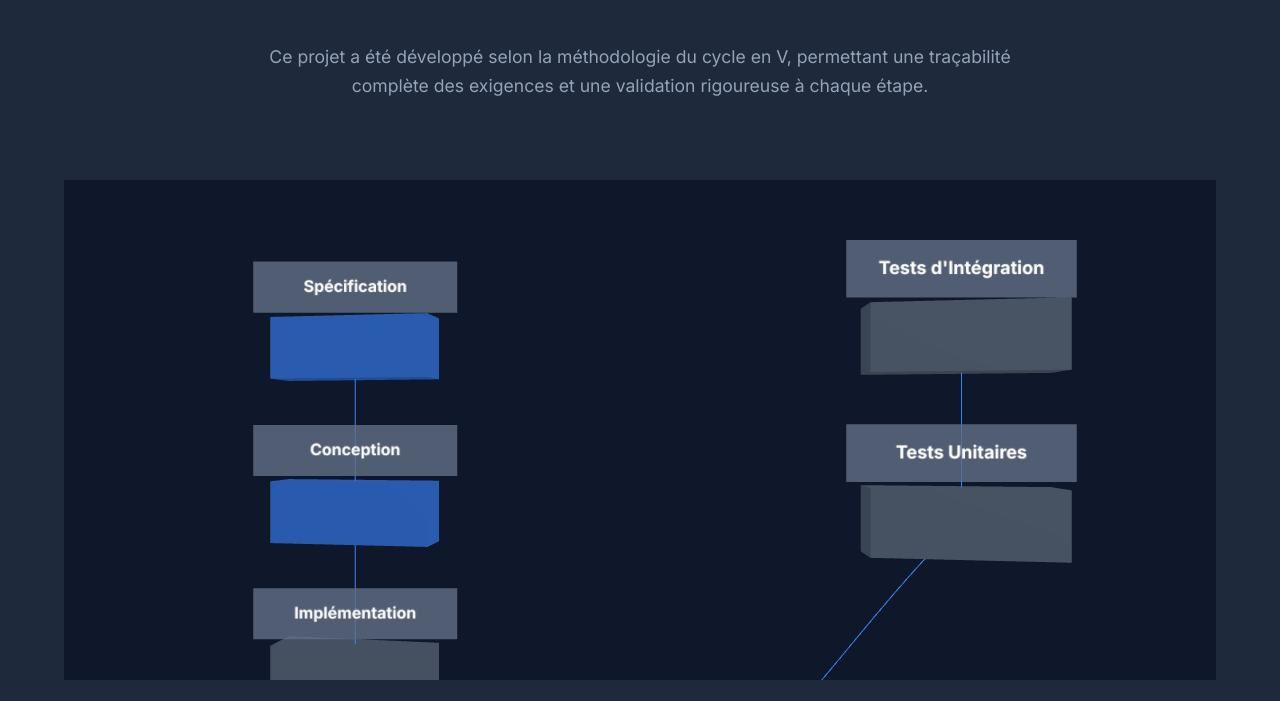
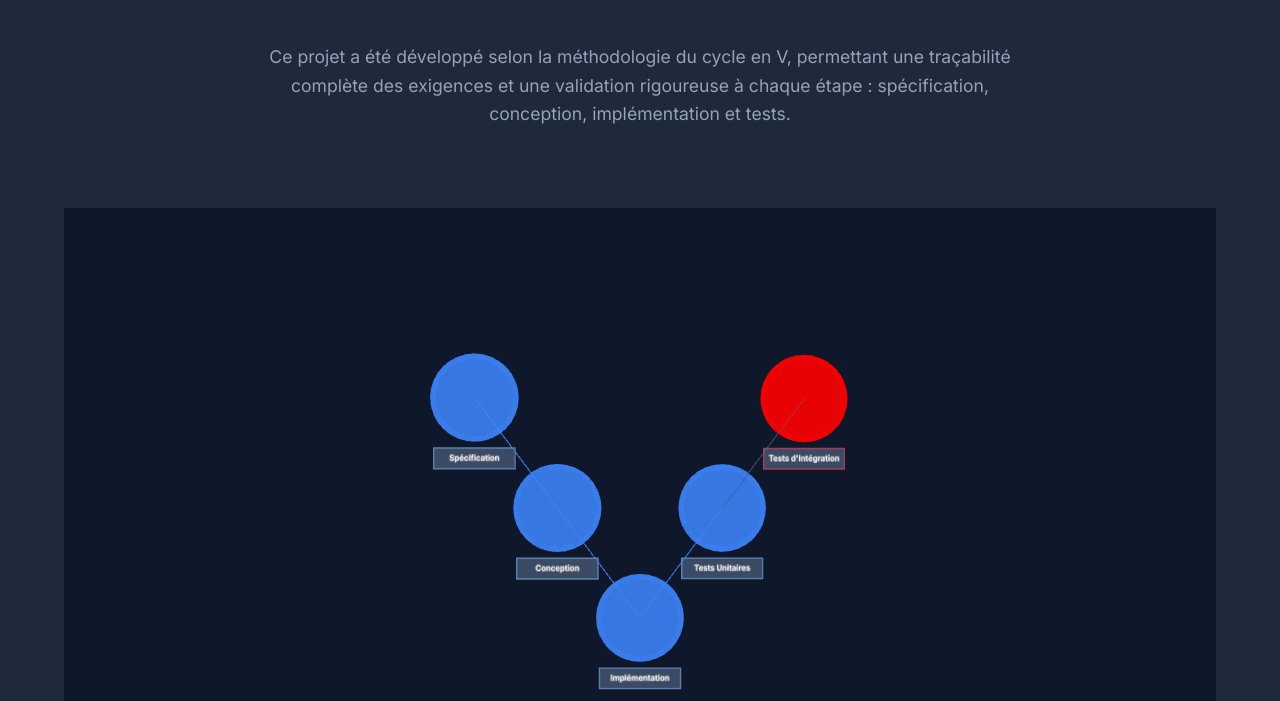
Before and after one commit to matmat76/portfolio, a plain HTML site: page projects/prose/index.html in a window 1280 px wide. Shown: the part 687-1388 px from the top of the page. Drawn offline with nearby package versions, Linux system fonts and the light colour scheme; animation ran at ten frames a second.

Commit message:
Amélioration du visuel du cycle en V

```diff
--- a/js/prose-cycle-viz.js
+++ b/js/prose-cycle-viz.js
@@ -1,5 +1,5 @@
 /**
- * Visualisation 3D du cycle en V pour le projet ProSE
+ * Visualisation 3D du cycle en V pour le projet ProSE - Version optimisée avec intégration visuelle
  */
 
 class VCycleVisualization {
@@ -8,10 +8,14 @@ class VCycleVisualization {
     this.canvas = document.getElementById("v-cycle-canvas");
     if (!this.canvas) return;
 
+    // Redimensionner le canvas pour assurer la visibilité complète
+    this.canvas.style.height = "600px"; // Hauteur significativement augmentée
+    this.canvas.style.width = "100%";
+
     // Initialisation Three.js
     this.scene = new THREE.Scene();
     this.camera = new THREE.PerspectiveCamera(
-      60,
+      40, // Champ de vision plus étroit pour mieux voir les détails
       this.canvas.clientWidth / this.canvas.clientHeight,
       0.1,
       1000
@@ -26,43 +30,53 @@ class VCycleVisualization {
     this.renderer.setSize(this.canvas.clientWidth, this.canvas.clientHeight);
     this.renderer.setClearColor(0x0f172a, 1);
 
-    // Position de la caméra
-    this.camera.position.z = 10;
-    this.camera.position.y = 2;
+    // Position de la caméra - ajustée pour montrer tous les éléments
+    this.camera.position.z = 15;
+    this.camera.position.y = 0;
 
     // Controls
     this.raycaster = new THREE.Raycaster();
     this.mouse = new THREE.Vector2();
     this.selectedPhase = null;
 
-    // Définition des phases du cycle en V
+    // Définition des phases du cycle en V - avec les 5 phases, dont l'intégration en couleur différente
     this.phases = [
       {
         name: "Spécification",
         url: "specification.html",
-        position: new THREE.Vector3(-7, 4, 0),
+        position: new THREE.Vector3(-3, 2, 0), // Haut gauche
         highlighted: true,
+        color: 0x3b82f6,
+        implemented: true,
       },
       {
         name: "Conception",
         url: "conception.html",
-        position: new THREE.Vector3(-7, 0, 0),
+        position: new THREE.Vector3(-1.5, 0, 0), // Milieu gauche
         highlighted: true,
+        color: 0x3b82f6,
+        implemented: true,
       },
       {
         name: "Implémentation",
         url: "implementation.html",
-        position: new THREE.Vector3(-7, -4, 0),
+        position: new THREE.Vector3(0, -2, 0), // Bas du V (centré)
+        color: 0x3b82f6,
+        implemented: true,
       },
       {
         name: "Tests Unitaires",
         url: "tests.html",
-        position: new THREE.Vector3(7, 0, 0),
+        position: new THREE.Vector3(1.5, 0, 0), // Milieu droit
+        color: 0x3b82f6,
+        implemented: true,
       },
       {
         name: "Tests d'Intégration",
-        url: "integration.html",
-        position: new THREE.Vector3(7, 4, 0),
+        url: "tests-integration.html",
+        position: new THREE.Vector3(3, 2, 0), // Haut droit
+        color: 0xff0000, // Rouge
+        implemented: true,
       },
     ];
 
@@ -74,27 +88,43 @@ class VCycleVisualization {
   }
 
   init() {
+    // Fond simple
+    this.scene.background = new THREE.Color(0x0f172a);
+
     // Ajout des lumières
-    const ambientLight = new THREE.AmbientLight(0xffffff, 0.5);
+    const ambientLight = new THREE.AmbientLight(0xffffff, 0.6);
     this.scene.add(ambientLight);
 
     const directionalLight = new THREE.DirectionalLight(0xffffff, 0.8);
-    directionalLight.position.set(10, 10, 10);
+    directionalLight.position.set(5, 5, 10);
     this.scene.add(directionalLight);
 
     // Création des objets 3D pour chaque phase
     this.phaseObjects = [];
+    this.createPhases();
 
-    const phaseGeometry = new THREE.BoxGeometry(4, 1.5, 0.5);
+    // Création des lignes du V
+    this.createVLines();
+
+    // Ajout des événements
+    window.addEventListener("resize", this.onResize.bind(this));
+    this.canvas.addEventListener("mousemove", this.onMouseMove.bind(this));
+    this.canvas.addEventListener("click", this.onClick.bind(this));
+
+    // Animation initiale pour attirer l'attention
+    this.animatePhases();
+  }
+
+  createPhases() {
+    // Forme simple et moderne pour toutes les phases
+    const phaseGeometry = new THREE.CircleGeometry(0.8, 32); // Rayon réduit
 
     this.phases.forEach((phase, index) => {
-      // Matériau de base
-      const phaseMaterial = new THREE.MeshStandardMaterial({
-        color: phase.highlighted ? 0x3b82f6 : 0x64748b,
-        metalness: 0.2,
-        roughness: 0.8,
-        emissive: phase.highlighted ? 0x3b82f6 : 0x64748b,
-        emissiveIntensity: 0.2,
+      // Matériau simple avec couleur claire ou grisée selon l'état d'implémentation
+      const phaseMaterial = new THREE.MeshBasicMaterial({
+        color: phase.color,
+        transparent: true,
+        opacity: phase.implemented ? 0.9 : 0.6, // Moins opaque si non implémenté
       });
 
       // Création du mesh
@@ -109,118 +139,161 @@ class VCycleVisualization {
       this.scene.add(phaseMesh);
       this.phaseObjects.push(phaseMesh);
 
-      // Création des étiquettes de texte (utilisant des sprites)
+      // Création d'un anneau autour du cercle pour plus de style
+      const ringGeometry = new THREE.RingGeometry(0.7, 0.8, 32); // Rayon réduit
+      const ringMaterial = new THREE.MeshBasicMaterial({
+        color: phase.color,
+        transparent: true,
+        opacity: phase.implemented ? 0.5 : 0.3,
+        side: THREE.DoubleSide,
+      });
+      const ring = new THREE.Mesh(ringGeometry, ringMaterial);
+      ring.position.copy(phase.position);
+      this.scene.add(ring);
+
+      // Création des étiquettes de texte
+      this.createPhaseLabel(phase, phaseMesh);
+    });
+  }
+
+  createPhaseLabel(phase, phaseMesh) {
     const canvas = document.createElement("canvas");
     const context = canvas.getContext("2d");
-      canvas.width = 512;
-      canvas.height = 128;
+    canvas.width = 256;
+    canvas.height = 64;
 
-      // Dessiner le fond transparent
-      context.fillStyle = "rgba(30, 41, 59, 0.8)";
+    // Fond de l'étiquette
+    context.fillStyle = "rgba(15, 23, 42, 0.85)";
     context.fillRect(0, 0, canvas.width, canvas.height);
 
-      // Dessiner le texte
-      context.font = "bold 40px Inter, sans-serif";
+    // Bordure avec couleur adaptée à l'état d'implémentation
+    context.strokeStyle = phase.implemented
+      ? `rgba(${(phase.color >> 16) & 255}, ${(phase.color >> 8) & 255}, ${
+          phase.color & 255
+        }, 0.8)`
+      : "rgba(100, 116, 139, 0.5)";
+    context.lineWidth = 2;
+    context.strokeRect(2, 2, canvas.width - 4, canvas.height - 4);
+
+    // Texte simple et lisible
+    context.font = "bold 24px Inter, sans-serif";
     context.textAlign = "center";
     context.textBaseline = "middle";
-      context.fillStyle = "#ffffff";
+    context.fillStyle = phase.implemented ? "#ffffff" : "#94a3b8"; // Texte grisé si non implémenté
     context.fillText(phase.name, canvas.width / 2, canvas.height / 2);
 
     // Texture du sprite
     const texture = new THREE.CanvasTexture(canvas);
-      const spriteMaterial = new THREE.SpriteMaterial({ map: texture });
+    const spriteMaterial = new THREE.SpriteMaterial({
+      map: texture,
+      transparent: true,
+    });
     const sprite = new THREE.Sprite(spriteMaterial);
 
-      // Placer le sprite au-dessus du bloc
-      sprite.position.set(
-        phase.position.x,
-        phase.position.y + 1.5,
-        phase.position.z
-      );
-      sprite.scale.set(5, 1.25, 1);
+    // Positionnement du label
+    let labelY = phase.position.y;
+    if (phase.name === "Implémentation") {
+      // Label sous l'icône du bas
+      labelY = phase.position.y - 1.1;
+    } else if (phase.position.y > 0) {
+      // Labels du haut : entre les icônes
+      labelY = phase.position.y - 1.1;
+    } else if (phase.position.y === 0) {
+      // Labels du milieu : entre les icônes
+      labelY = phase.position.y - 1.1;
+    }
+
+    sprite.position.set(phase.position.x, labelY, phase.position.z);
+    sprite.scale.set(1.5, 0.4, 1);
 
     this.scene.add(sprite);
-    });
+  }
 
-    // Création des lignes du V
+  createVLines() {
+    // Création d'un matériau pour les lignes principales (implémentées)
     const lineMaterial = new THREE.LineBasicMaterial({
       color: 0x3b82f6,
       linewidth: 2,
     });
 
-    // Ligne verticale gauche
-    const pointsLeftVertical = [
-      new THREE.Vector3(-7, 4, 0),
-      new THREE.Vector3(-7, -4, 0),
-    ];
-    const leftVerticalGeometry = new THREE.BufferGeometry().setFromPoints(
-      pointsLeftVertical
-    );
-    const leftVerticalLine = new THREE.Line(leftVerticalGeometry, lineMaterial);
-    this.scene.add(leftVerticalLine);
+    // Matériau pour les lignes non implémentées
+    const nonImplementedLineMaterial = new THREE.LineBasicMaterial({
+      color: 0x64748b, // Gris
+      linewidth: 2,
+      opacity: 0.6,
+      transparent: true,
+      dashSize: 1,
+      gapSize: 0.5,
+    });
 
-    // Ligne verticale droite
-    const pointsRightVertical = [
-      new THREE.Vector3(7, 4, 0),
-      new THREE.Vector3(7, 0, 0),
-    ];
-    const rightVerticalGeometry = new THREE.BufferGeometry().setFromPoints(
-      pointsRightVertical
-    );
-    const rightVerticalLine = new THREE.Line(
-      rightVerticalGeometry,
-      lineMaterial
-    );
-    this.scene.add(rightVerticalLine);
-
-    // Ligne du V
-    const pointsV = [
-      new THREE.Vector3(-7, -4, 0),
-      new THREE.Vector3(0, -7, 0),
-      new THREE.Vector3(7, 0, 0),
+    // Points pour les différents segments du V
+    const leftPoints = [
+      this.phases[0].position.clone(), // Spécification
+      this.phases[1].position.clone(), // Conception
+      this.phases[2].position.clone(), // Implémentation (point du bas)
     ];
 
-    // Créer une courbe pour avoir un V lisse
-    const curve = new THREE.CatmullRomCurve3(pointsV);
-    const points = curve.getPoints(50);
-    const vGeometry = new THREE.BufferGeometry().setFromPoints(points);
-    const vLine = new THREE.Line(vGeometry, lineMaterial);
-    this.scene.add(vLine);
+    const rightImplementedPoints = [
+      this.phases[2].position.clone(), // Implémentation
+      this.phases[3].position.clone(), // Tests unitaires
+    ];
 
-    // Ajout des événements
-    window.addEventListener("resize", this.onResize.bind(this));
-    this.canvas.addEventListener("mousemove", this.onMouseMove.bind(this));
-    this.canvas.addEventListener("click", this.onClick.bind(this));
+    const rightNonImplementedPoints = [
+      this.phases[3].position.clone(), // Tests unitaires
+      this.phases[4].position.clone(), // Tests d'intégration
+    ];
 
-    // Animation initiale pour attirer l'attention
-    this.animatePhases();
+    // Créer les segments de ligne
+    // Côté gauche (implémenté)
+    this.createLineSegment(leftPoints, lineMaterial);
+
+    // Côté droit bas (implémenté)
+    this.createLineSegment(rightImplementedPoints, lineMaterial);
+
+    // Côté droit haut (non implémenté)
+    this.createLineSegment(
+      rightNonImplementedPoints,
+      nonImplementedLineMaterial
+    );
+  }
+
+  createLineSegment(points, material) {
+    const geometry = new THREE.BufferGeometry().setFromPoints(points);
+    const line = new THREE.Line(geometry, material);
+    this.scene.add(line);
   }
 
   // Animation des phases pour attirer l'attention
   animatePhases() {
     this.phaseObjects.forEach((obj, index) => {
-      // Animation de mise à l'échelle légère
-      gsap.to(obj.scale, {
-        x: 1.05,
-        y: 1.05,
-        z: 1.05,
-        duration: 0.8,
-        delay: index * 0.2,
-        yoyo: true,
-        repeat: 1,
-        ease: "power1.inOut",
-      });
+      // Animation seulement pour les phases implémentées
+      if (this.phases[index].implemented) {
+        setTimeout(() => {
+          const duration = 800;
+          const startTime = Date.now();
+          const animate = () => {
+            const elapsed = Date.now() - startTime;
+            const progress = Math.min(elapsed / duration, 1);
 
-      // Animation de brillance pour les phases mises en avant
-      if (obj.userData.phase.highlighted) {
-        gsap.to(obj.material, {
-          emissiveIntensity: 0.5,
-          duration: 0.8,
-          delay: index * 0.2,
-          yoyo: true,
-          repeat: 1,
-          ease: "power1.inOut",
-        });
+            // Effet de scale simple
+            let scale;
+            if (progress < 0.5) {
+              scale = 1 + progress * 0.2;
+            } else {
+              scale = 1.2 - (progress - 0.5) * 0.2;
+            }
+
+            obj.scale.set(scale, scale, scale);
+
+            if (progress < 1) {
+              requestAnimationFrame(animate);
+            } else {
+              obj.scale.set(1, 1, 1);
+            }
+          };
+
+          animate();
+        }, index * 150);
       }
     });
   }
@@ -238,35 +311,51 @@ class VCycleVisualization {
   }
 
   onMouseMove(event) {
-    // Calcul de la position de la souris en coordonnées normalisées
+    // Calcul de la position de la souris
     const rect = this.canvas.getBoundingClientRect();
-    this.mouse.x = ((event.clientX - rect.left) / this.canvas.width) * 2 - 1;
-    this.mouse.y = -((event.clientY - rect.top) / this.canvas.height) * 2 + 1;
+    this.mouse.x = ((event.clientX - rect.left) / rect.width) * 2 - 1;
+    this.mouse.y = -((event.clientY - rect.top) / rect.height) * 2 + 1;
 
     // Raycasting pour détecter les intersections
     this.raycaster.setFromCamera(this.mouse, this.camera);
     const intersects = this.raycaster.intersectObjects(this.phaseObjects);
 
     // Réinitialiser tous les objets
-    this.phaseObjects.forEach((obj) => {
-      obj.material.emissiveIntensity = 0.2;
+    this.phaseObjects.forEach((obj, index) => {
+      const phase = this.phases[index];
+      obj.material.opacity = phase.implemented ? 0.9 : 0.6;
+      obj.scale.set(1, 1, 1);
       this.canvas.style.cursor = "default";
     });
 
-    // Si une intersection est trouvée, surligner l'objet
+    // Si une intersection est trouvée et que la phase est implémentée
     if (intersects.length > 0) {
       const object = intersects[0].object;
-      object.material.emissiveIntensity = 0.8;
+      const phase = this.phases[object.userData.index];
+
+      if (phase.implemented) {
+        // Augmenter l'opacité et la taille
+        object.material.opacity = 1;
+        object.scale.set(1.2, 1.2, 1.2);
         this.canvas.style.cursor = "pointer";
         this.selectedPhase = object.userData;
+      } else {
+        // Effet léger même pour les non implémentées
+        object.material.opacity = 0.7;
+        this.selectedPhase = null;
+      }
     } else {
       this.selectedPhase = null;
     }
   }
 
   onClick() {
-    // Si une phase est sélectionnée, naviguer vers sa page
-    if (this.selectedPhase) {
+    // Navigation seulement si une phase implémentée est sélectionnée
+    if (
+      this.selectedPhase &&
+      this.selectedPhase.phase.implemented &&
+      this.selectedPhase.phase.url
+    ) {
       window.location.href = this.selectedPhase.phase.url;
     }
   }
@@ -274,8 +363,8 @@ class VCycleVisualization {
   animate() {
     requestAnimationFrame(this.animate.bind(this));
 
-    // Légère rotation automatique de la scène pour un effet dynamique
-    this.scene.rotation.y = Math.sin(Date.now() * 0.0005) * 0.1;
+    // Animation très légère
+    this.scene.rotation.y = Math.sin(Date.now() * 0.0001) * 0.03;
 
     // Rendu de la scène
     this.renderer.render(this.scene, this.camera);
--- a/projects/prose/index.html
+++ b/projects/prose/index.html
@@ -60,15 +60,14 @@
         <canvas id="prose-canvas"></canvas>
         <div class="container">
           <div class="prose-hero-content">
-            <div class="badge">Projet académique | S8 - 2023</div>
+            <div class="badge">Projet académique | S8 - 2025</div>
             <h1 class="prose-title">
               <span class="gradient-text">ProSE</span>
               <span>Système d'Affichage Dynamique</span>
             </h1>
             <p class="prose-description">
-              Conception et développement d'un système d'affichage pour
-              moniteurs d'entreprise avec architecture SOLID et modélisation UML
-              complète.
+              Conception et développement d'un système d'affichage statiques et
+              dynamiques sur les moniteurs d'une entreprise.
             </p>
             <div class="hero-cta">
               <a href="#prose-overview" class="btn btn-primary"
@@ -89,7 +88,8 @@
           <p class="prose-cycle-intro">
             Ce projet a été développé selon la méthodologie du cycle en V,
             permettant une traçabilité complète des exigences et une validation
-            rigoureuse à chaque étape.
+            rigoureuse à chaque étape : spécification, conception,
+            implémentation et tests.
           </p>
           <div class="v-cycle-container">
             <div id="v-cycle-canvas-container">
@@ -111,9 +111,21 @@
           <h2 class="section-title">Présentation du Projet</h2>
           <div class="prose-description-content">
             <p>
-              Le projet <strong>ProSE</strong> (Projet Système Embarqué)
-              consiste à développer un système d'affichage dynamique pour
-              améliorer l'intégration des collaborateurs dans l'entreprise.
+              Le projet <strong>ProSE</strong> est un projet à visé éducatif
+              dans lequel 8 étudiants se retrouvent à jouer le rôle soit de
+              développeur(C ou Android), soit de chef qualité test soit de chef
+              de projet. Dans ce projet, je suis développeur C. On est mis en
+              relation avec un industriel afin de réalisé un projet qui répond à
+              un besoin réel. Dans notre cas, il s'agit d'un système d'affichage
+              dynamique pour les moniteurs d'une entreprise commandé via une
+              application Android. Le projet est divisé en plusieurs phases :
+              spécification, conception, implémentation et tests. Chaque phase
+              est évaluée en 2 incréments, où nos professeurs jouent le rôle
+              d'auditeurs. L'audit du 1er incrément a pour but de relever les
+              erreurs majeures sans notes finales. L'audit du 2e incrément est
+              normatif et vise à évaluer la qualité du projet. Chaque étudiant
+              est évalué sur la qualité de son travail. Seul la phase
+              d'intégration n'est pas réalisée lors de ce projet.
             </p>
             <p>
               Il permet de paramétrer l'affichage de moniteurs via une
@@ -146,8 +158,12 @@
               <i class="ri-code-box-line"></i>
               <h3>Ma contribution</h3>
               <p>
-                Développement de l'objet Catalog en C avec architecture SOLID,
-                modélisation UML complète et tests avec JMeter.
+                Contribution majeure à la réalisation des cas d'utilisations du
+                dossier de spécification et à la définition du dictionnaire de
+                domaine. Développement de l'objet Catalog en C avec architecture
+                SOLID, modélisation UML : diagrammes de classes, de séquences et
+                machine à état. Prochainement : réalisation des tests JMeter et
+                automatisation sur Robot Framework.
               </p>
             </div>
           </div>
```
Also changed, not shown: index.html (+8 -27 lines). Lines whose indentation alone changed are shown as unchanged.
